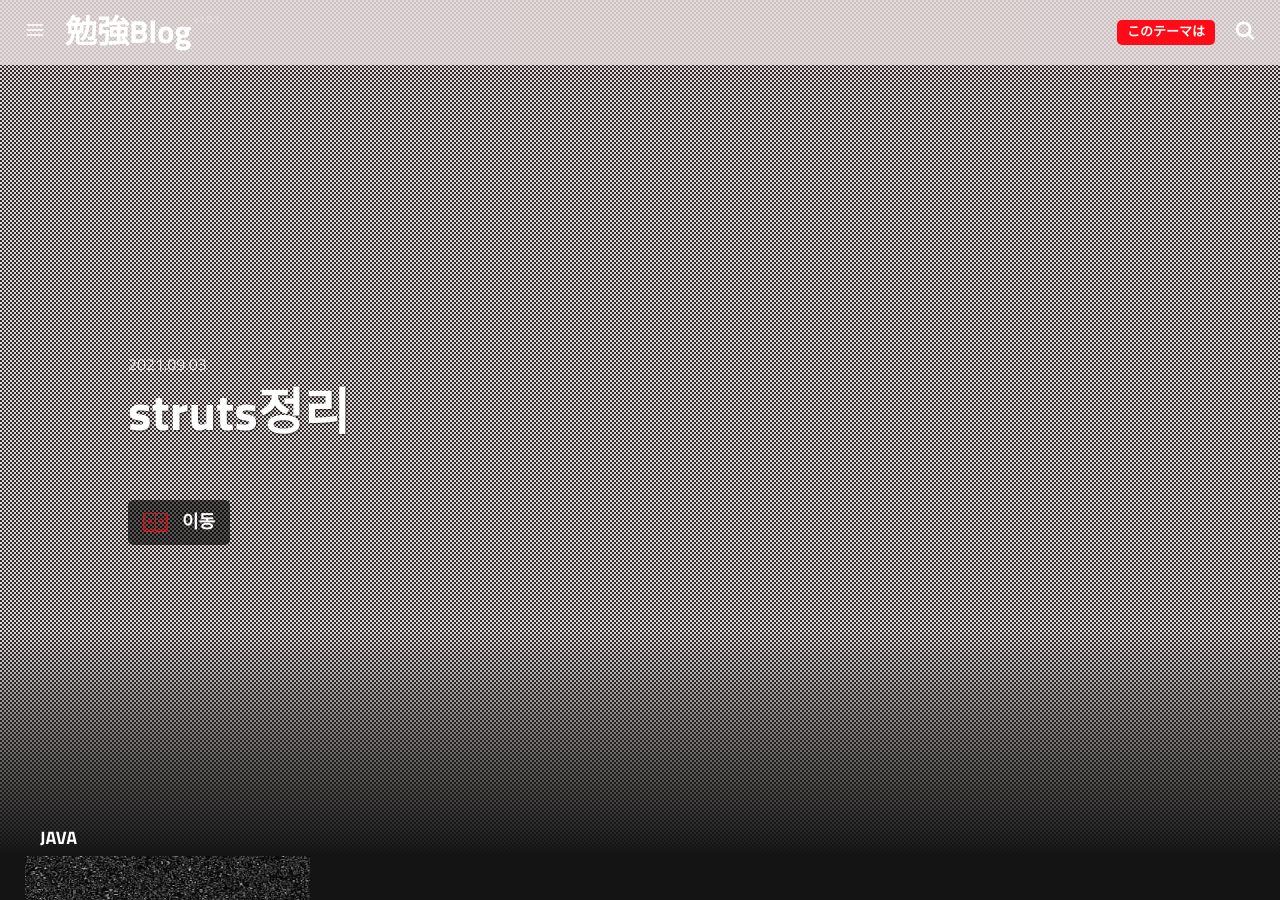
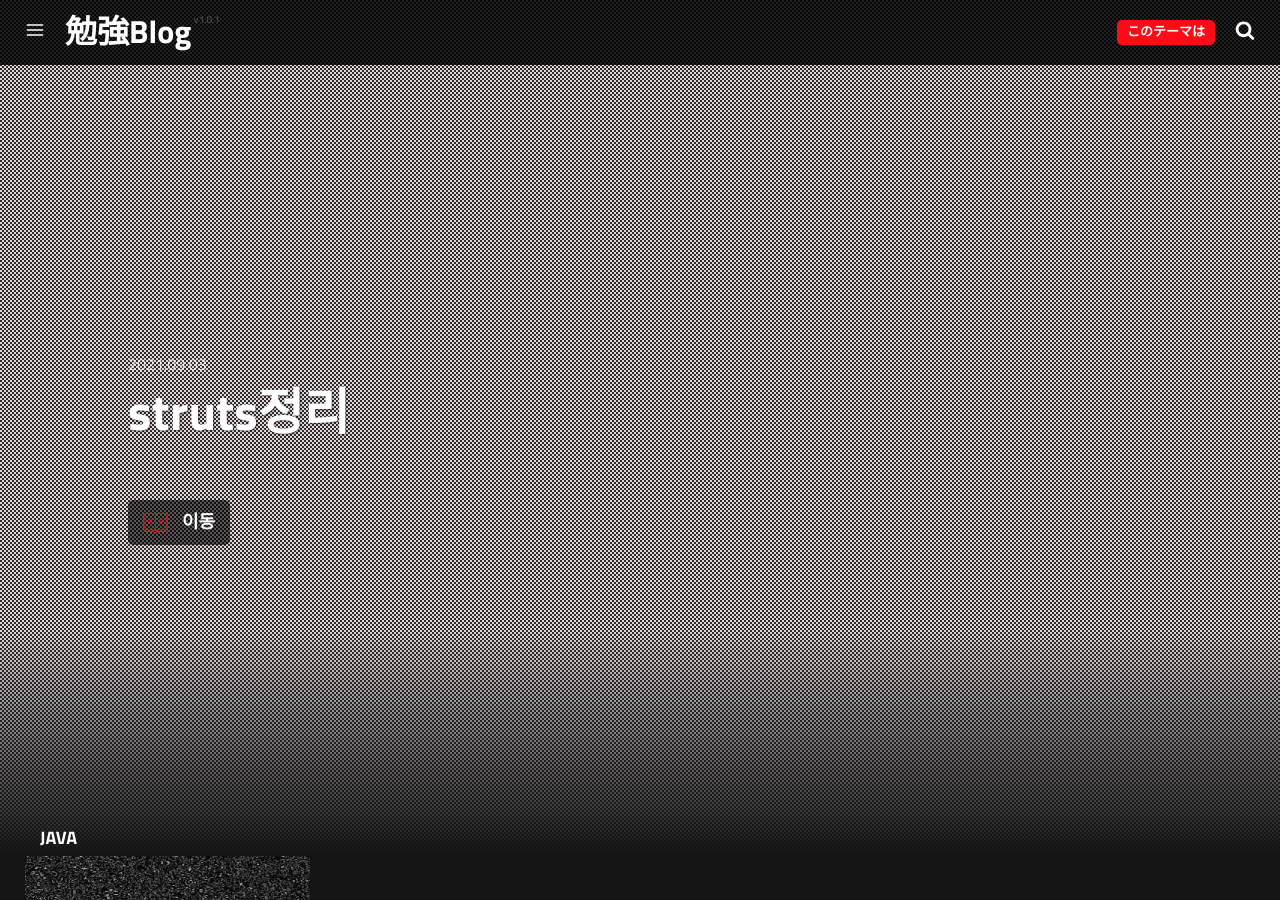
Before and after one commit to HwangYong88/HwangYong88.github.io, a Jekyll site: the page built from index.html, in a window 1280 px wide and 900 px high. Built offline with Jekyll 4.4.1, drawn with Linux system fonts in a browser that asks for light colours; a script that is not in the unit is left out.

Commit message:
Revert "초기화 1.1\"
This reverts commit 054d153509456390258190bcadb3ad8de6569a49.

```diff
--- a/_sass/_header.scss
+++ b/_sass/_header.scss
@@ -108,7 +108,7 @@ body.main-page {
   background-color: #e2d7d7;
 
   .bar-header {
-    background-color: rgba(231, 221, 221, 0.85);
+    background-color: rgba(0, 0, 0, 0.85);
   }
 }
 
```
